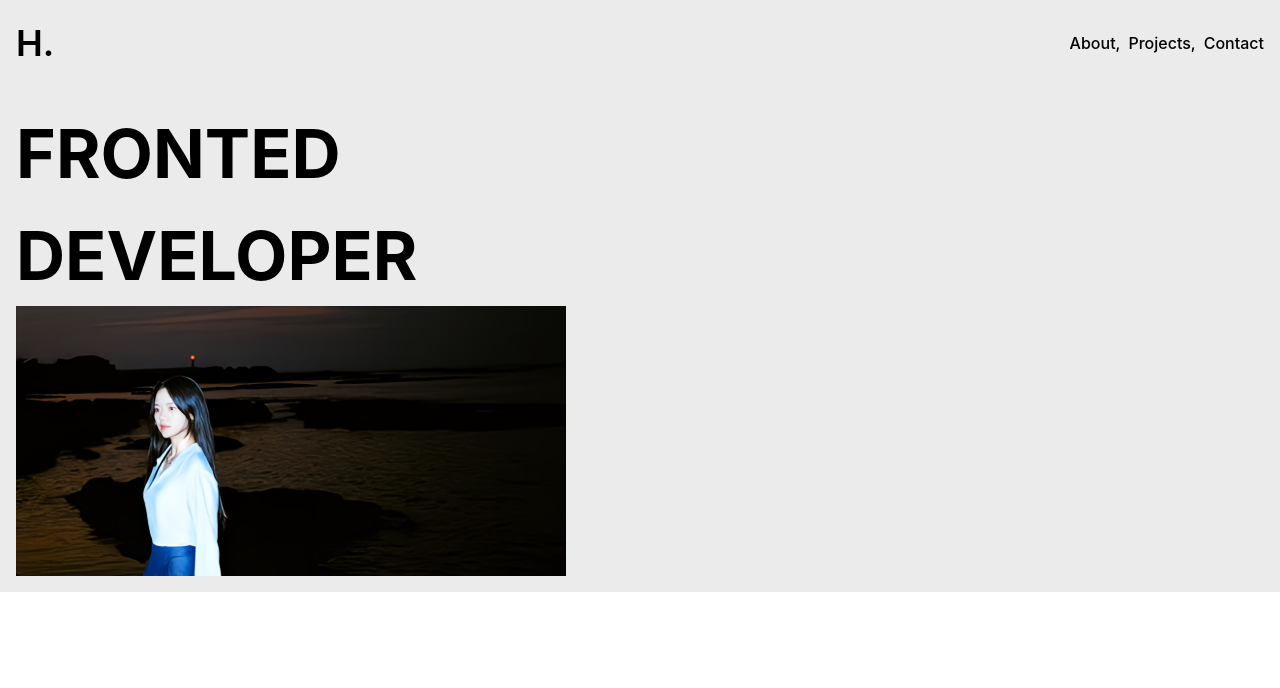
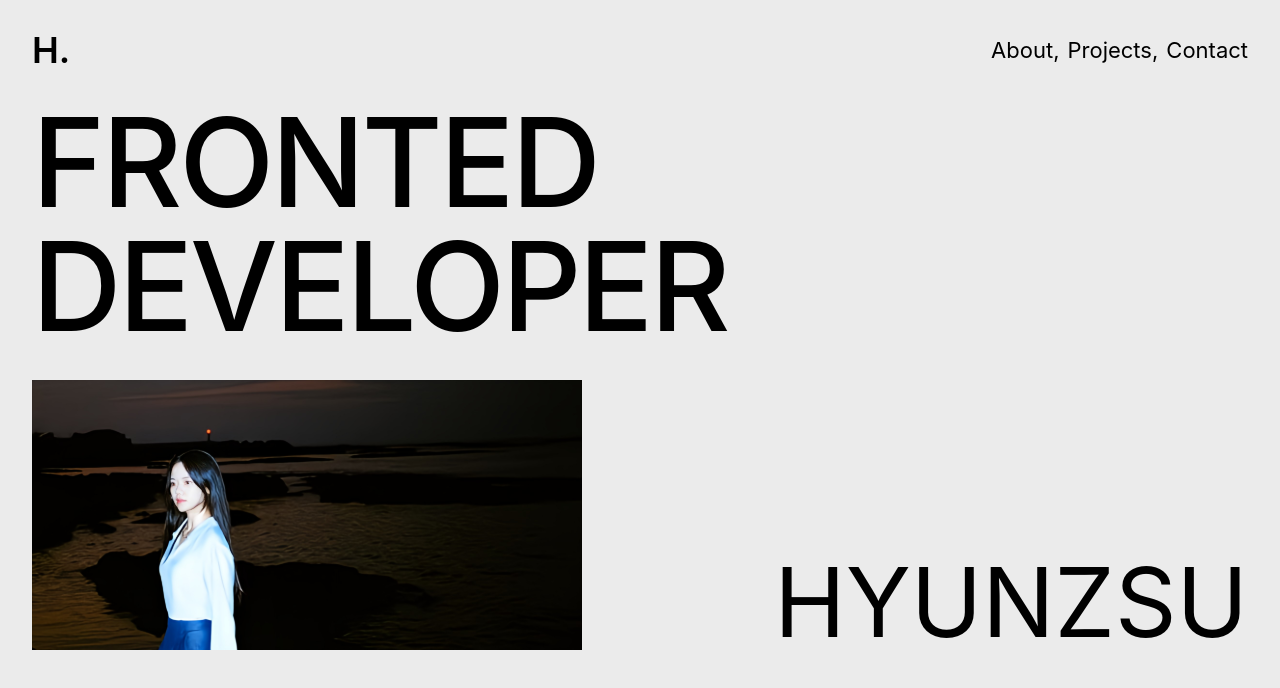
Before and after one commit to hyunzsu/portfolio, a Next.js app: page / in a window 1280 px wide. Shown: the top 688 px of the page. Built offline with nearby package versions, Linux system fonts and the light colour scheme.

Commit message:
[🗼markup] MainSection 마크업

```diff
--- a/src/app/_sections/MainSection.tsx
+++ b/src/app/_sections/MainSection.tsx
@@ -1,23 +1,27 @@
-import Navbar from '@/components/Navbar';
-import Image from 'next/image';
+import Navbar from "@/components/Navbar";
+import Image from "next/image";
 
 export default function MainSection() {
   return (
-    <section className='bg-layout h-full'>
+    <section className="h-screen bg-layout">
       <Navbar />
-      <div className='p-4'>
-        <div className='text-68 font-bold'>
+      <div className="flex justify-between px-8">
+        <div>
+          <p className="sm:text-124 text-30 font-medium tracking-tight">
             <span>FRONTED</span>
             <br />
             <span>DEVELOPER</span>
-        </div>
+          </p>
           <Image
-          src='/hyunzsu-photo.svg'
-          alt='내 사진'
+            className="mt-8"
+            src="/hyunzsu-photo.svg"
+            alt="내 사진"
             width={550}
             height={280}
           />
         </div>
+        <div className="sm:text-96 flex items-end text-30">HYUNZSU</div>
+      </div>
     </section>
   );
 }
--- a/src/app/globals.css
+++ b/src/app/globals.css
@@ -13,12 +13,16 @@
   scroll-behavior: smooth;
 }
 
+html {
+  line-height: 1;
+}
+
 body {
   font-family: 'Pretendard Variable', Pretendard, -apple-system,
     BlinkMacSystemFont, system-ui, Roboto, 'Helvetica Neue', 'Segoe UI',
     'Apple SD Gothic Neo', 'Noto Sans KR', 'Malgun Gothic', 'Apple Color Emoji',
     'Segoe UI Emoji', 'Segoe UI Symbol', sans-serif;
-  min-height: 100vh;
+  /* min-height: 100vh; */
   /* color: #fff; */
   /* background-color: #e1dfdd; */
 }
--- a/src/components/Navbar.tsx
+++ b/src/components/Navbar.tsx
@@ -1,16 +1,16 @@
-import Link from 'next/link';
+import Link from "next/link";
 
 export default function Navbar() {
   return (
     <div>
-      <header className='flex justify-between p-4'>
-        <Link href='/' className='flex items-center text-36 font-semibold '>
+      <header className="flex justify-between p-8">
+        <Link href="/" className="flex items-center text-36 font-semibold">
           H.
         </Link>
-        <nav className='flex items-center gap-2 font-medium'>
-          <button>About,</button>
-          <button>Projects,</button>
-          <button>Contact</button>
+        <nav className="flex items-center gap-2 text-22 font-regular">
+          <button className="hover:font-bold">About,</button>
+          <button className="hover:font-bold">Projects,</button>
+          <button className="hover:font-bold">Contact</button>
         </nav>
       </header>
     </div>
--- a/tailwind.config.ts
+++ b/tailwind.config.ts
@@ -1,50 +1,51 @@
-import type { Config } from 'tailwindcss';
+import type { Config } from "tailwindcss";
 
 const config: Config = {
   content: [
-    './src/pages/**/*.{js,ts,jsx,tsx,mdx}',
-    './src/components/**/*.{js,ts,jsx,tsx,mdx}',
-    './src/app/**/*.{js,ts,jsx,tsx,mdx}',
+    "./src/pages/**/*.{js,ts,jsx,tsx,mdx}",
+    "./src/components/**/*.{js,ts,jsx,tsx,mdx}",
+    "./src/app/**/*.{js,ts,jsx,tsx,mdx}",
   ],
   theme: {
     extend: {
       backgroundImage: {
-        'gradient-radial': 'radial-gradient(var(--tw-gradient-stops))',
-        'gradient-conic':
-          'conic-gradient(from 180deg at 50% 50%, var(--tw-gradient-stops))',
+        "gradient-radial": "radial-gradient(var(--tw-gradient-stops))",
+        "gradient-conic":
+          "conic-gradient(from 180deg at 50% 50%, var(--tw-gradient-stops))",
       },
       fontSize: {
-        '128': '8rem',
-        '68': '4.25rem',
-        '48': '3rem',
-        '50': '3.125rem',
-        '45': '2.8125rem',
-        '42': '2.625rem',
-        '36': '2.25rem',
-        '32': '2rem',
-        '30': '1.875rem',
-        '28': '1.75rem',
-        '24': '1.5rem',
-        '22': '1.375rem',
-        '20': '1.25rem',
-        '18': '1.125rem',
-        '16': '1rem',
-        '15': '0.9375rem',
-        '14': '0.875rem',
-        '12': '0.75rem',
-        '10': '0.625rem',
+        "124": "7.75rem",
+        "96": "6rem",
+        "68": "4.25rem",
+        "48": "3rem",
+        "50": "3.125rem",
+        "45": "2.8125rem",
+        "42": "2.625rem",
+        "36": "2.25rem",
+        "32": "2rem",
+        "30": "1.875rem",
+        "28": "1.75rem",
+        "24": "1.5rem",
+        "22": "1.375rem",
+        "20": "1.25rem",
+        "18": "1.125rem",
+        "16": "1rem",
+        "15": "0.9375rem",
+        "14": "0.875rem",
+        "12": "0.75rem",
+        "10": "0.625rem",
       },
       fontWeight: {
-        regular: '400',
-        bold: '700',
-        semibold: '600',
-        medium: '500',
-        extrabold: '800',
+        regular: "400",
+        medium: "500",
+        semibold: "600",
+        bold: "700",
+        extrabold: "800",
       },
       colors: {
-        primary: '#000',
-        white: '#ffffff',
-        layout: '#ebebeb',
+        primary: "#000",
+        white: "#ffffff",
+        layout: "#ebebeb",
         // tertiary: "#808080",
         // secondary: "#A0D1EF",
         // warning: "#D7260D",
```
Lines whose indentation alone changed are shown as unchanged.
